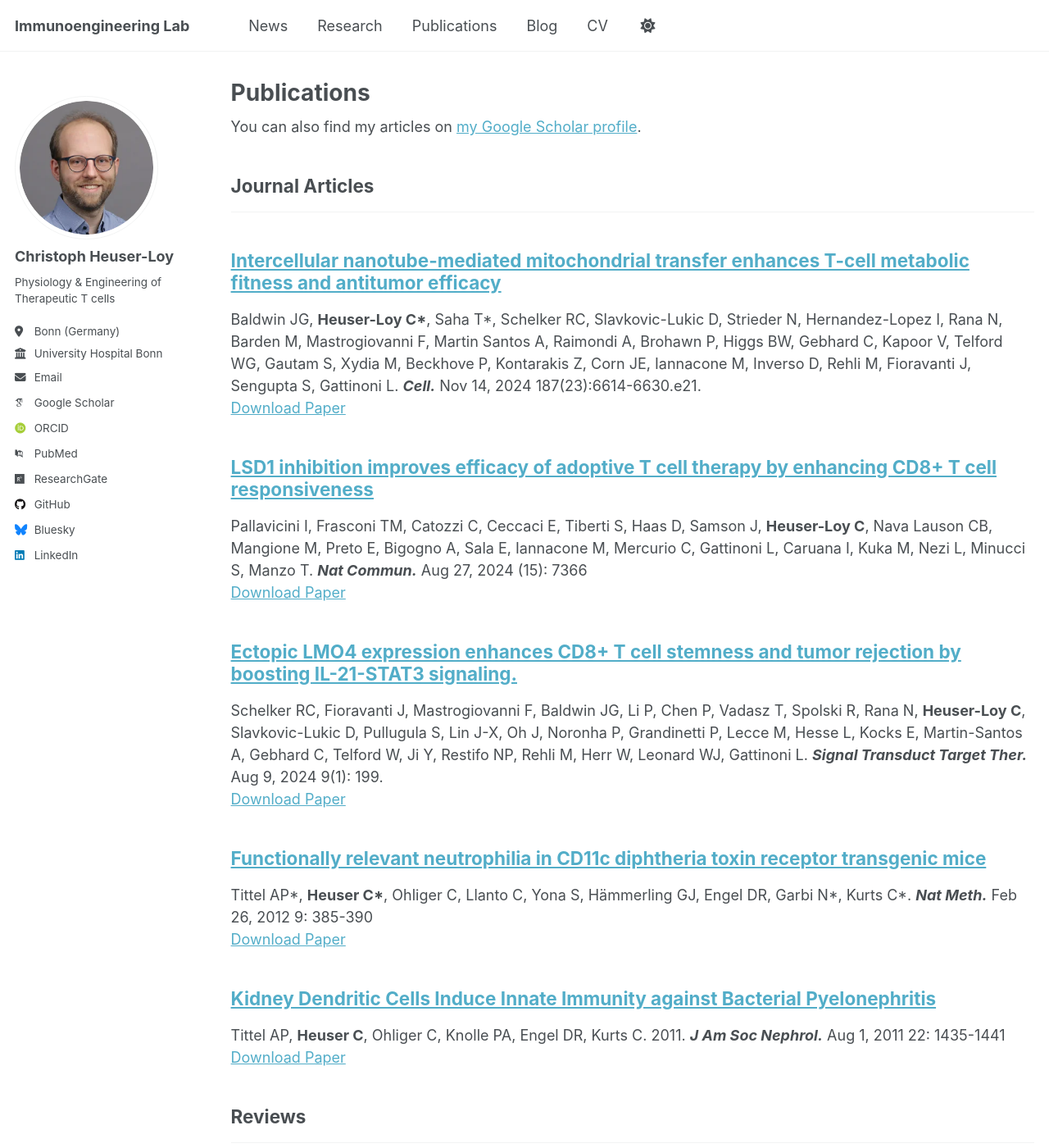
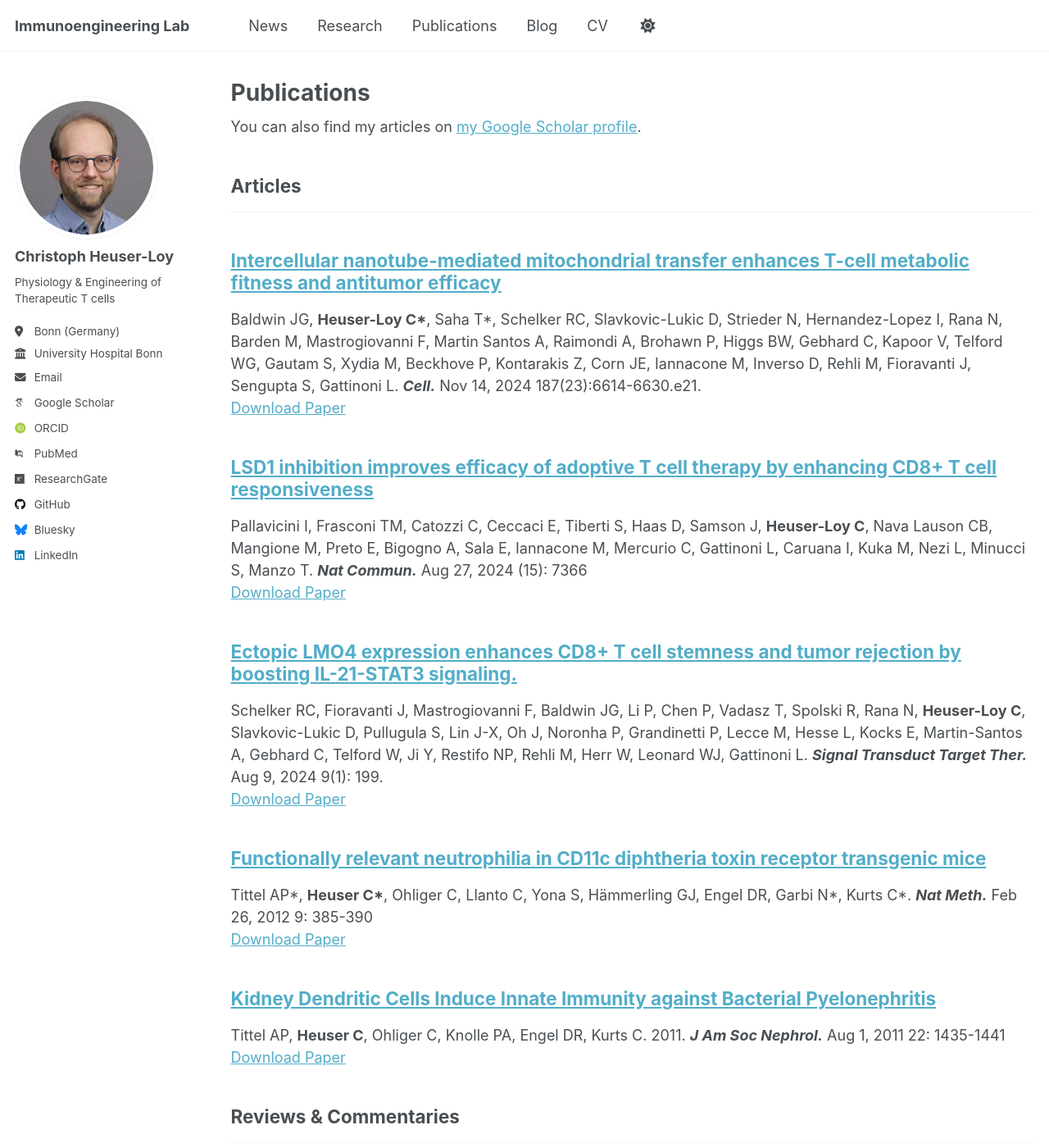
Before and after one commit to cheuserloy/cheuserloy.github.io, a Jekyll site: the page built from _pages/publications.html, in a window 1280 px wide and 1400 px high. Shown: the whole window at 82% size. Built offline with Jekyll 4.4.1, drawn with Linux system fonts in a browser that asks for light colours; some web fonts are replaced; a script that is not in the unit is left out.

Commit message:
Update publication categories

```diff
--- a/_config.yml
+++ b/_config.yml
@@ -82,9 +82,9 @@ author:
 # Publication Category - The following the list of publication categories and their headings
 publication_category:
   manuscripts:
-    title: 'Journal Articles'
+    title: 'Articles'
   reviews:
-    title: 'Reviews'
+    title: 'Reviews & Commentaries'
   books:
     title: 'Books'
   conferences:
```
